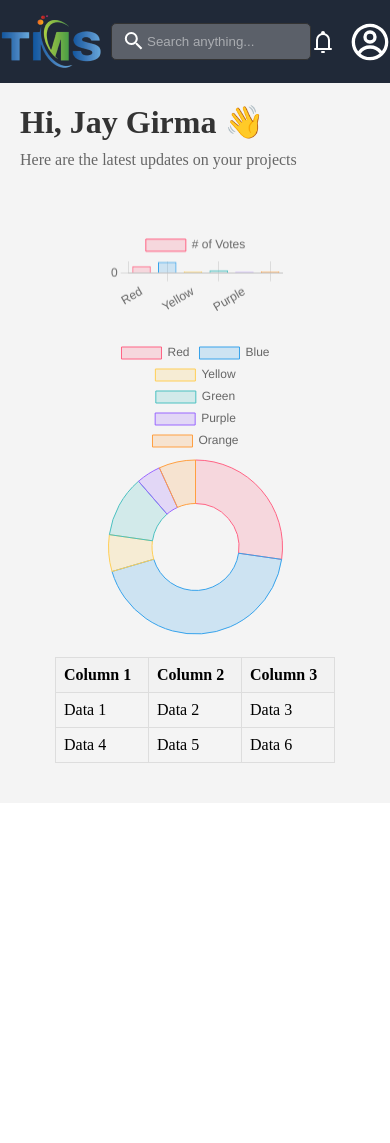
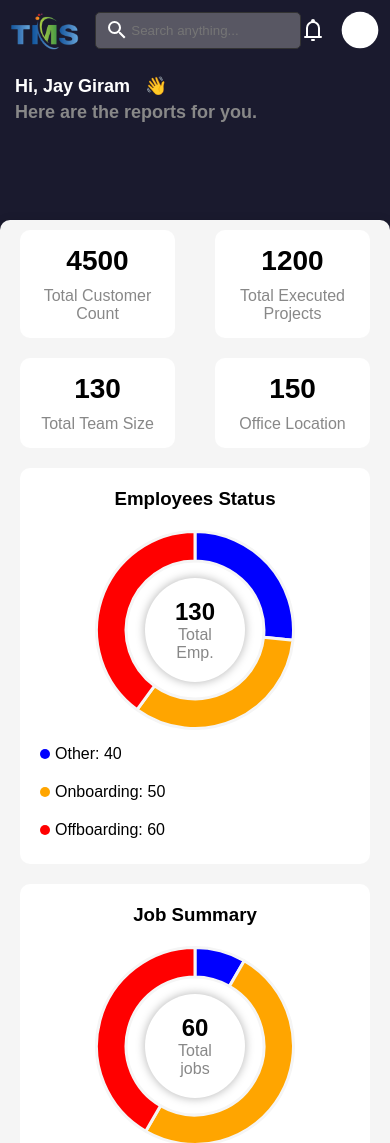
Before and after one commit to ShivamBole/frontend_task, a plain HTML site: page index.html in a window 390 px wide. Shown: the top 1143 px of the page. Before the commit the page ends 844 px from the top, so only its background shows below. Drawn offline with nearby package versions, Linux system fonts and the light colour scheme.

Commit message:
Refactor charts and styles for improved dashboard layout and responsiveness

```diff
--- a/index.html
+++ b/index.html
@@ -1,112 +1,137 @@
-<!DOCTYPE html>
-<html lang="en">
+<html>
 
 <head>
-    <meta charset="UTF-8">
-    <meta name="viewport" content="width=device-width, initial-scale=1.0">
     <title>Dashboard</title>
+    <link href="https://cdnjs.cloudflare.com/ajax/libs/font-awesome/5.15.3/css/all.min.css" rel="stylesheet" />
+    <script src="https://cdn.jsdelivr.net/npm/chart.js"></script>
     <link rel="stylesheet" href="style.css">
-    <script src="https://cdn.jsdelivr.net/npm/chart.js"></script>
 </head>
 
 <body>
-
-    <header>
-        <div class="header_container flex">
+    <div class="header">
+        <nav>
             <div class="logo">
-                <img src="assets/logo.png" alt="logo">
+                <img src="assets/logo.png" alt="Company logo">
             </div>
-            <div class="search_input">
-                <svg xmlns="http://www.w3.org/2000/svg" width="1em" height="1em" viewBox="0 0 24 24">
+            <div class="search-input">
+                <svg xmlns="http://www.w3.org/2000/svg" width="24" height="24" viewBox="0 0 24 24">
                     <path fill="currentColor"
                         d="M9.5 3A6.5 6.5 0 0 1 16 9.5c0 1.61-.59 3.09-1.56 4.23l.27.27h.79l5 5l-1.5 1.5l-5-5v-.79l-.27-.27A6.52 6.52 0 0 1 9.5 16A6.5 6.5 0 0 1 3 9.5A6.5 6.5 0 0 1 9.5 3m0 2C7 5 5 7 5 9.5S7 14 9.5 14S14 12 14 9.5S12 5 9.5 5" />
                 </svg>
-
-                <input type=" text" placeholder="Search anything..." />
+                <input type="text" placeholder="Search anything...">
             </div>
             <div class="profile">
-                <!-- notification svg -->
-                <svg xmlns="http://www.w3.org/2000/svg" width="1em" height="1em" viewBox="0 0 24 24"
-                    class="notification_icon">
+                <svg xmlns="http://www.w3.org/2000/svg" width="24" height="24" viewBox="0 0 24 24"
+                    class="notification-icon">
                     <g fill="none" stroke="white" stroke-width="2">
                         <path stroke-linecap="round" stroke-linejoin="round"
                             d="M6 19v-9a6 6 0 0 1 6-6v0a6 6 0 0 1 6 6v9M6 19h12M6 19H4m14 0h2m-9 3h2" />
                         <circle cx="12" cy="3" r="1" />
                     </g>
                 </svg>
-                <svg xmlns="http://www.w3.org/2000/svg" width="1em" height="1em" viewBox="0 0 24 24"
-                    class="profile_icon">
-                    <g fill="white" fill-rule="evenodd" clip-rule="evenodd">
+                <svg xmlns="http://www.w3.org/2000/svg" width="40" height="40" viewBox="0 0 24 24" class="profile-icon">
+                    <g fill="white">
                         <path d="M16 9a4 4 0 1 1-8 0a4 4 0 0 1 8 0m-2 0a2 2 0 1 1-4 0a2 2 0 0 1 4 0" />
-                        <path
-                            d="M12 1C5.925 1 1 5.925 1 12s4.925 11 11 11s11-4.925 11-11S18.075 1 12 1M3 12c0 2.09.713 4.014 1.908 5.542A8.99 8.99 0 0 1 12.065 14a8.98 8.98 0 0 1 7.092 3.458A9 9 0 1 0 3 12m9 9a8.96 8.96 0 0 1-5.672-2.012A6.99 6.99 0 0 1 12.065 16a6.99 6.99 0 0 1 5.689 2.92A8.96 8.96 0 0 1 12 21" />
+                        <path d="M12 1C5.925 1 1 5.925 1 12s4.925 11 11 11s11-4.925 11-11S18.075 1 12 1" />
                     </g>
                 </svg>
             </div>
+        </nav>
     </div>
 
-    </header>
-
-
-    <section>
-        <div class="">
-            <h1>
-                Hi, Jay Girma 👋
-            </h1>
-            <span>
-                Here are the latest updates on your projects
-            </span>
+    <div class="greeting_cont">
+        <div class="greeting">
+            <div> Hi, Jay Giram
+                <span>👋</span>
             </div>
 
-    </section>
-
-    <section>
+            <div class="subtext">
+                Here are the reports for you.
+            </div>
+        </div>
+    </div>
+    <div class="content">
+        <div class="stats">
+            <div class="stat">
+                <h2>4500</h2>
+                <p>Total Customer Count</p>
+            </div>
+            <div class="stat">
+                <h2>1200</h2>
+                <p>Total Executed Projects</p>
+            </div>
+            <div class="stat">
+                <h2>130</h2>
+                <p>Total Team Size</p>
+            </div>
+            <div class="stat">
+                <h2>150</h2>
+                <p>Office Location</p>
+            </div>
+        </div>
+        <div class="charts">
+            <div class="chart">
+                <h3>Employees Status</h3>
                 <div class="chart-container">
-            <canvas id="barChart"></canvas>
+                    <canvas id="employeesStatusChart" width="200" height="200"></canvas>
+                    <div class="chart-center">
+                        <h2>130</h2>
+                        <p>Total Emp.</p>
                     </div>
+                </div>
+                <div class="legend">
+                    <div class="item">
+                        <span class="blue"></span> Other: 40
+                    </div>
+                    <div class="item">
+                        <span class="orange"></span> Onboarding: 50
+                    </div>
+                    <div class="item">
+                        <span class="red"></span> Offboarding: 60
+                    </div>
+                </div>
+            </div>
+            <div class="chart">
+                <h3>Job Summary</h3>
                 <div class="chart-container">
-            <canvas id="pieChart"></canvas>
+                    <canvas id="jobSummaryChart" width="200" height="200"></canvas>
+                    <div class="chart-center">
+                        <h2>60</h2>
+                        <p>Total jobs</p>
                     </div>
-        <div class="table-container">
-            <table>
-                <thead>
-                    <tr>
-                        <th>Column 1</th>
-                        <th>Column 2</th>
-                        <th>Column 3</th>
-                    </tr>
-                </thead>
-                <tbody>
-                    <tr>
-                        <td>Data 1</td>
-                        <td>Data 2</td>
-                        <td>Data 3</td>
-                    </tr>
-                    <tr>
-                        <td>Data 4</td>
-                        <td>Data 5</td>
-                        <td>Data 6</td>
-                    </tr>
-                </tbody>
-            </table>
                 </div>
-    </section>
+                <div class="legend">
+                    <div class="item">
+                        <span class="blue"></span> Closed: 5
+                    </div>
+                    <div class="item">
+                        <span class="orange"></span> Onboarding: 30
+                    </div>
+                    <div class="item">
+                        <span class="red"></span> Offboarding: 25
+                    </div>
+                </div>
+            </div>
+            <div class="chart">
+                <h3>Team Performance</h3>
+                <div class="chart-container">
+                    <canvas id="teamPerformanceChart" width="350" height="400"></canvas>
+                </div>
+                <div class="legend">
+                    <div class="item">
+                        <span class="blue"></span> Closed: 5
+                    </div>
+                    <div class="item">
+                        <span class="orange"></span> Onboarding: 30
+                    </div>
+                    <div class="item">
+                        <span class="red"></span> Offboarding: 25
+                    </div>
+                </div>
+            </div>
+        </div>
+    </div>
     <script src="script.js"></script>
 </body>
 
 </html>
-
-
-
-<!--
-<nav>
-
-    <ul class=" flex navigation">
-                                <li><a href="index.html">Home</a></li>
-                                <li><a href="about.html">About</a></li>
-                                <li><a href="services.html">Services</a></li>
-                                <li><a href="contact.html">Contact</a></li>
-                                </ul>
-
-
-                                </nav> -->
--- a/script.js
+++ b/script.js
@@ -1,28 +1,77 @@
-// Bar Chart
-const barCtx = document.getElementById("barChart").getContext("2d");
-const barChart = new Chart(barCtx, {
+const employeesCtx = document
+  .getElementById("employeesStatusChart")
+  .getContext("2d");
+const employeesStatusChart = new Chart(employeesCtx, {
+  type: "doughnut",
+  data: {
+    labels: ["Other", "Onboarding", "Offboarding"],
+    datasets: [
+      {
+        data: [40, 50, 60],
+        backgroundColor: ["blue", "orange", "red"],
+        borderWidth: 3,
+        borderColor: "#f5f5f5",
+      },
+    ],
+  },
+  options: {
+    cutout: "70%",
+    plugins: {
+      legend: {
+        display: false,
+      },
+    },
+  },
+});
+
+const jobSummaryCtx = document
+  .getElementById("jobSummaryChart")
+  .getContext("2d");
+const jobSummaryChart = new Chart(jobSummaryCtx, {
+  type: "doughnut",
+  data: {
+    labels: ["Closed", "Onboarding", "Offboarding"],
+    datasets: [
+      {
+        data: [5, 30, 25],
+        backgroundColor: ["blue", "orange", "red"],
+        borderWidth: 3,
+        borderColor: "#f5f5f5",
+      },
+    ],
+  },
+  options: {
+    cutout: "70%",
+    plugins: {
+      legend: {
+        display: false,
+      },
+    },
+  },
+});
+
+const teamPerformanceCtx = document
+  .getElementById("teamPerformanceChart")
+  .getContext("2d");
+const teamPerformanceChart = new Chart(teamPerformanceCtx, {
   type: "bar",
   data: {
-    labels: ["Red", "Blue", "Yellow", "Green", "Purple", "Orange"],
+    labels: ["Team A", "Team B", "Team C", "Team D"],
     datasets: [
       {
-        label: "# of Votes",
-        data: [12, 19, 3, 5, 2, 3],
+        label: "Performance",
+        data: [12, 19, 3, 5],
         backgroundColor: [
-          "rgba(255, 99, 132, 0.2)",
-          "rgba(54, 162, 235, 0.2)",
-          "rgba(255, 206, 86, 0.2)",
-          "rgba(75, 192, 192, 0.2)",
-          "rgba(153, 102, 255, 0.2)",
-          "rgba(255, 159, 64, 0.2)",
+          "blue", // Darker background to match header color
+          "green", // Blue
+          "red", // Yellow
+          "orange", // Teal
         ],
         borderColor: [
-          "rgba(255, 99, 132, 1)",
-          "rgba(54, 162, 235, 1)",
-          "rgba(255, 206, 86, 1)",
-          "rgba(75, 192, 192, 1)",
-          "rgba(153, 102, 255, 1)",
-          "rgba(255, 159, 64, 1)",
+          "blue", // Darker background to match header color
+          "green", // Blue
+          "red", // Yellow
+          "orange", // Teal
         ],
         borderWidth: 1,
       },
@@ -34,41 +83,10 @@ const barChart = new Chart(barCtx, {
         beginAtZero: true,
       },
     },
+    plugins: {
+      legend: {
+        display: false,
+      },
+    },
   },
 });
-
-// Pie Chart
-const pieCtx = document.getElementById("pieChart").getContext("2d");
-const pieChart = new Chart(pieCtx, {
-  type: "doughnut",
-  data: {
-    labels: ["Red", "Blue", "Yellow", "Green", "Purple", "Orange"],
-    datasets: [
-      {
-        label: "# of Votes",
-        data: [12, 19, 3, 5, 2, 3],
-        backgroundColor: [
-          "rgba(255, 99, 132, 0.2)",
-          "rgba(54, 162, 235, 0.2)",
-          "rgba(255, 206, 86, 0.2)",
-          "rgba(75, 192, 192, 0.2)",
-          "rgba(153, 102, 255, 0.2)",
-          "rgba(255, 159, 64, 0.2)",
-        ],
-        borderColor: [
-          "rgba(255, 99, 132, 1)",
-          "rgba(54, 162, 235, 1)",
-          "rgba(255, 206, 86, 1)",
-          "rgba(75, 192, 192, 1)",
-          "rgba(153, 102, 255, 1)",
-          "rgba(255, 159, 64, 1)",
-        ],
-        borderWidth: 1,
-      },
-    ],
-  },
-  options: {
-    responsive: true,
-    maintainAspectRatio: false,
-  },
-});
--- a/style.css
+++ b/style.css
@@ -1,199 +1,323 @@
+body {
+    margin: 0;
+    font-family: Arial, sans-serif;
+    background-color: #f5f5f5;
+}
+
+.header {
+    background-color: #1a1a2e;
+    color: white;
+
+}
+
+.header nav {
+    padding-top: 20px;
+    display: flex;
+    align-items: center;
+    justify-content: space-between;
+    max-width: 1200px;
+    margin: 0 auto;
+
+}
+
+.header .logo {
+    display: flex;
+    align-items: center;
+}
+
+.header .logo img {
+    height: 40px;
+    margin-right: 10px;
+}
+
+.header .search-bar {
+    flex-grow: 1;
+    margin: 0 20px;
+}
+
+.header .search-bar input {
+    width: 100%;
+    padding: 10px;
+    border-radius: 5px;
+    border: none;
+}
+
+.header .icons {
+    display: flex;
+    align-items: center;
+}
+
+.header .icons i {
+    margin: 0 10px;
+    font-size: 20px;
+}
+
+
+
+.content {
+    /* padding: 20px; */
+    max-width: 1200px;
+    margin: 0 auto;
+    background-color: #F5F5F5;
+    border-radius: 10px;
+    box-shadow: 0 0 10px rgba(0, 0, 0, 0.1);
+    display: flex;
+    flex-direction: column;
+    justify-content: space-evenly;
+
+    margin-top: -90px;
+    padding: 20px;
+    height: 70%;
+}
+
+.greeting_cont {
+    background-color: #1a1a2e;
+    color: white;
+    padding: 20px;
+    padding-top: 40px;
+    height: 250px;
+}
+
+.greeting {
+    font-size: 24px;
+    font-weight: bold;
+    display: flex;
+    flex-direction: column;
+    max-width: 1200px;
+    margin: 0 auto;
+}
+
+.greeting span {
+    margin-left: 10px;
+}
+
+.subtext {
+    color: #888;
+    margin-top: 5px;
+}
+
+.stats {
+    display: flex;
+    justify-content: space-between;
+
+}
+
+.stats .stat {
+    background-color: #fff;
+    padding: 20px;
+    border-radius: 10px;
+    text-align: center;
+    flex: 1;
+    margin: 0 10px;
+}
+
+.stats .stat h2 {
+    margin: 0;
+    font-size: 36px;
+}
+
+.stats .stat p {
+    margin: 10px 0 0;
+    color: #888;
+}
+
+.charts {
+    display: flex;
+    justify-content: space-between;
+    margin-top: 20px;
+}
+
+.charts .chart {
+    background-color: #fff;
+    padding: 20px;
+    border-radius: 10px;
+    flex: 1;
+    margin: 0 10px;
+    height: 421px;
+    text-align: center;
+}
+
+.charts .chart h3 {
+    margin: 0 0 20px;
+}
+
+.legend {
+    display: flex;
+    flex-direction: column;
+    align-items: flex-start;
+    margin-top: 10px;
+    gap: 10px;
+}
+
+.legend .item {
+    display: flex;
+    align-items: center;
+    margin: 5px 0;
+}
+
+.legend .item span {
+    width: 10px;
+    height: 10px;
+    display: inline-block;
+    margin-right: 5px;
+    border-radius: 50%;
+}
+
+.legend .item span.blue {
+    background-color: blue;
+}
+
+.legend .item span.orange {
+    background-color: orange;
+}
+
+.legend .item span.red {
+    background-color: red;
+}
+
+.legend .item span.yellow {
+    background-color: yellow;
+}
+
+.chart-container {
+    position: relative;
+    width: 200px;
+    height: 200px;
+    margin: 0 auto;
+}
+
+.chart-container .chart-center {
+    position: absolute;
+    top: 50%;
+    left: 50%;
+    transform: translate(-50%, -50%);
+    text-align: center;
+    box-shadow: 0px 0px 8px 1px #00000040;
+    padding: 20px;
+    border-radius: 50%;
+
+}
+
+.chart-container .chart-center h2 {
+    margin: 0;
+    font-size: 24px;
+}
+
+.chart-container .chart-center p {
+    margin: 0;
+    color: #888;
+}
+
 * {
     box-sizing: border-box;
     margin: 0;
     padding: 0;
 }
 
-.header_container {
+body {
+    font-family: Arial, sans-serif;
+}
+
+.header-container {
     background: #202938;
     color: #fff;
-    text-align: center;
-    padding: 10px 0;
     display: flex;
     justify-content: space-around;
     align-items: center;
+    padding: 10px;
 }
 
-
-
-.navigation {
-    list-style: none;
-}
-
-.search_input {
+.search-input {
     position: relative;
 }
 
-.search_input input {
+.search-input input {
     width: 100%;
     padding: 10px;
     border: 1px solid #333;
     border-radius: 5px;
-    background: #B3B2B266;
-    color: #ffff;
+    background: rgba(179, 178, 178, 0.4);
+    color: #fff;
     padding-left: 35px;
-    outline: none;
 }
 
-.search_input svg {
+.search-input svg {
     position: absolute;
-    left: 0px;
-    top: 0px;
-    transform: translate(45%, 25%);
+    left: 10px;
+    top: 50%;
+    transform: translateY(-50%);
     color: #fff;
-    width: 24px;
-    height: 24px;
-
-
-}
-
-section {
-    padding: 20px;
-    background-color: #f4f4f4;
-}
-
-h1 {
-    font-size: 2em;
-    color: #333;
-}
-
-span {
-    display: block;
-    margin-top: 10px;
-    color: #666;
-}
-
-.flex {
-    display: flex;
-    justify-content: space-between;
-    align-items: center;
-}
-
-.card {
-    background: #fff;
-    border-radius: 8px;
-    box-shadow: 0 4px 8px rgba(0, 0, 0, 0.1);
-    overflow: hidden;
-    width: 100%;
-    max-width: 300px;
-    margin: 20px;
-}
-
-.card_header {
-    padding: 20px;
-    border-bottom: 1px solid #eee;
-}
-
-.card_icon svg {
-    width: 40px;
-    height: 40px;
-    color: #007bff;
-}
-
-.card_title {
-    margin-left: 10px;
-}
-
-.card_title span:first-child {
-    display: block;
-    font-size: 1.2em;
-    color: #333;
-}
-
-.card_title span:last-child {
-    display: block;
-    font-size: 1em;
-    color: #666;
-}
-
-.card_footer {
-    padding: 10px 20px;
-    background: #f9f9f9;
-    display: flex;
-    justify-content: space-between;
-    align-items: center;
-    cursor: pointer;
-}
-
-.card_footer span {
-    color: #007bff;
-}
-
-.card_footer svg {
-    color: #007bff;
-}
-
-.search_input svg:hover {
-    cursor: pointer;
 }
 
 .profile {
     display: flex;
     align-items: center;
-    justify-content: center;
-    color: #fff;
     gap: 15px;
 }
 
-.notification_icon {
-    width: 24px;
-    height: 24px;
-    color: #fff;
+/* Responsive styles */
+@media (max-width: 992px) {
+    .stats {
+        flex-wrap: wrap;
+        align-items: center;
+        gap: 20px;
     }
 
-.profile .profile_icon {
-    width: 40px;
-    height: 40px;
-    border-radius: 50%;
-    color: #333;
+    .charts {
+        flex-wrap: wrap;
+        align-items: center;
+        gap: 20px;
     }
 
-
-
-.chart-container {
-    width: 50%;
-    margin: 20px auto;
+    .content {
+        height: auto;
+    }
 }
 
-.table-container {
-    width: 80%;
-    margin: 20px auto;
+@media (max-width: 768px) {
+    .header .search-bar {
+        margin: 10px 0;
     }
 
-table {
-    width: 100%;
-    border-collapse: collapse;
+    .header .icons i {
+        font-size: 16px;
     }
 
-th,
-td {
-    border: 1px solid #ddd;
-    padding: 8px;
-    text-align: left;
+    .greeting {
+        font-size: 20px;
     }
 
-th {
-    background-color: #f2f2f2;
+    .stats .stat h2 {
+        font-size: 28px;
     }
 
-
-
-
-
-
-
-
-
-
-
-
-::placeholder {
-    color: #FFFFFF7A;
-    opacity: 1;
-    /* Firefox */
+    .content {
+        padding: 10px;
     }
 
-::-ms-input-placeholder {
-    /* Edge 12-18 */
-    color: #FFFFFF7A;
+    .charts .chart {
+        height: auto;
     }
+}
+
+@media (max-width: 576px) {
+    .header nav {
+        padding: 10px;
+    }
+
+    .stats .stat {
+        padding: 15px;
+    }
+
+    .header .search-bar input {
+        padding: 8px;
+    }
+
+    .greeting_cont {
+        padding: 15px;
+    }
+
+    .greeting {
+        font-size: 18px;
+    }
+}
```
Lines whose indentation alone changed are shown as unchanged.
